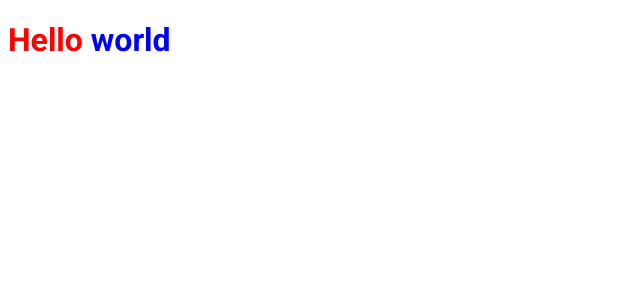
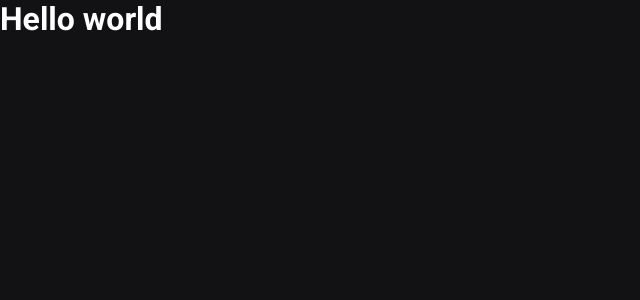
Before and after one commit to gustavofbc/ignews, a Next.js app: page / in a window 1280 px wide. Shown: the top 300 px of the page, without its empty margins (0-640 px from the left). Built offline with nearby package versions, Linux system fonts and the light colour scheme.

Commit message:
global app styles

```diff
--- a/src/pages/_app.tsx
+++ b/src/pages/_app.tsx
@@ -1,4 +1,6 @@
 import { AppProps } from 'next/app';
+
+import '../styles/global.scss'
 
 function MyApp({ Component, pageProps }: AppProps) {
   return <Component {...pageProps} />;
--- a/src/pages/index.tsx
+++ b/src/pages/index.tsx
@@ -1,6 +1,4 @@
 import Head from 'next/head';
-
-import styles from '../styles/home.module.scss';
 
 export default function Home() {
   return (
@@ -8,8 +6,8 @@
       <Head>
         <title>Início | ig.news</title>
       </Head>
-      <h1 className={styles.title}>
-        Hello <span>world</span>
+      <h1>
+        Hello world
       </h1>
     </>
   );
--- /dev/null
+++ b/src/styles/global.scss
@@ -0,0 +1,52 @@
+* {
+    margin: 0;
+    padding: 0;
+    box-sizing: border-box;
+}
+
+:root {
+    --white: #ffffff;
+
+    --gray-100: #e1e1e6;
+    --gray-300: #a8a8b3;
+    --gray-900: #121214;
+
+    --cyan-500: #61dafb;
+    --yellow-500: #eba417;
+
+}
+
+
+@media (max-width: 1080px) {
+    html {
+        font-size: 93.75%;
+    }
+}
+
+@media (max-width: 720px) {
+    html {
+        font-size: 87.5%;
+    }
+}
+
+body {
+    background: var(--gray-900);
+    color: var(--white);
+}
+
+body,
+input,
+textarea,
+select,
+button {
+    font: 400 1rem "Roboto", sans-serif;
+}
+
+button {
+    cursor: pointer;
+}
+
+a {
+    color: inherit;
+    text-decoration: none;
+}
--- a/src/styles/home.module.scss
+++ /dev/null
@@ -1,8 +0,0 @@
-.title {
-    color: red;
-    font-family: Roboto;
-
-    span {
-        color: blue;
-    }
-}
```
